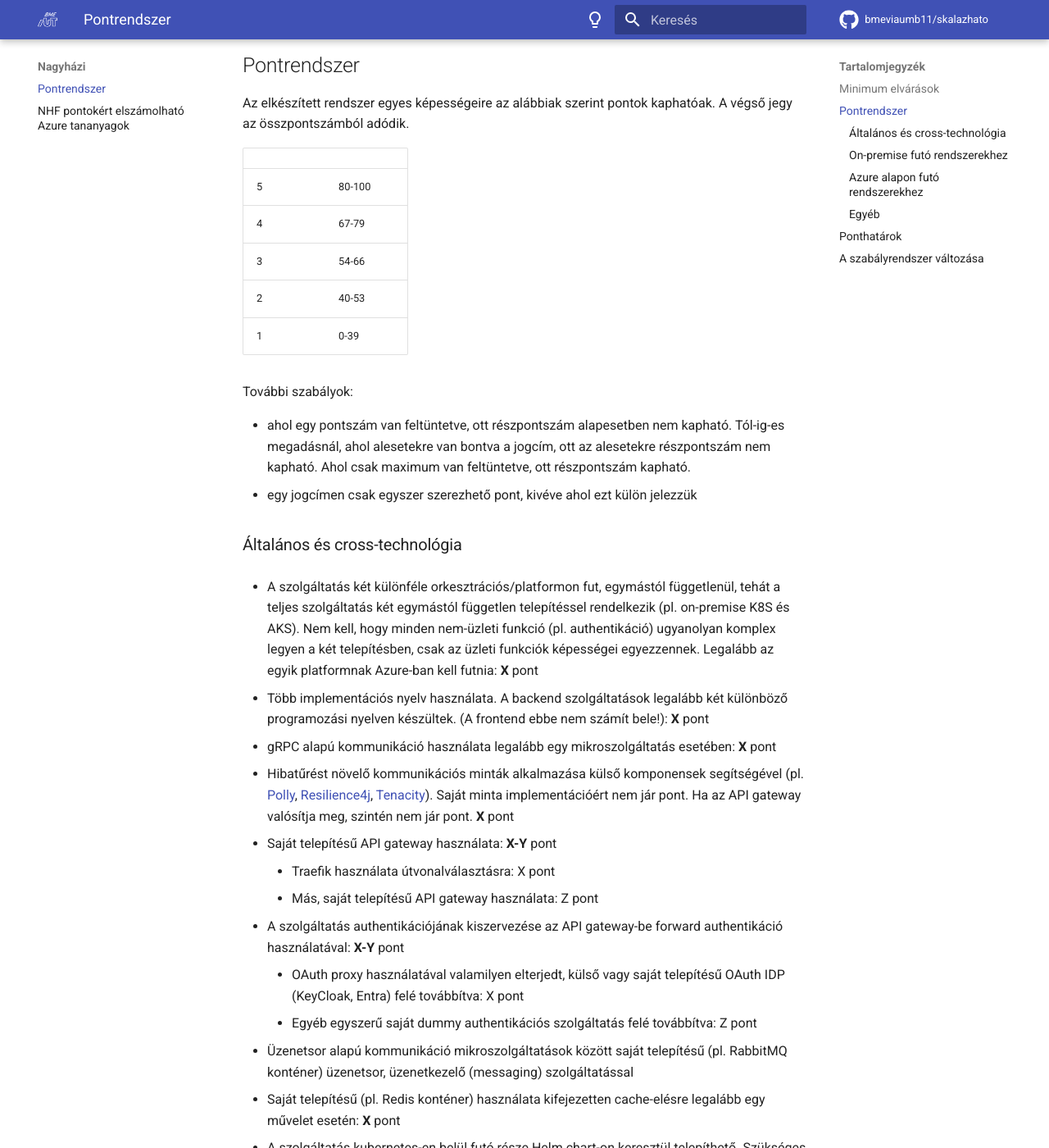
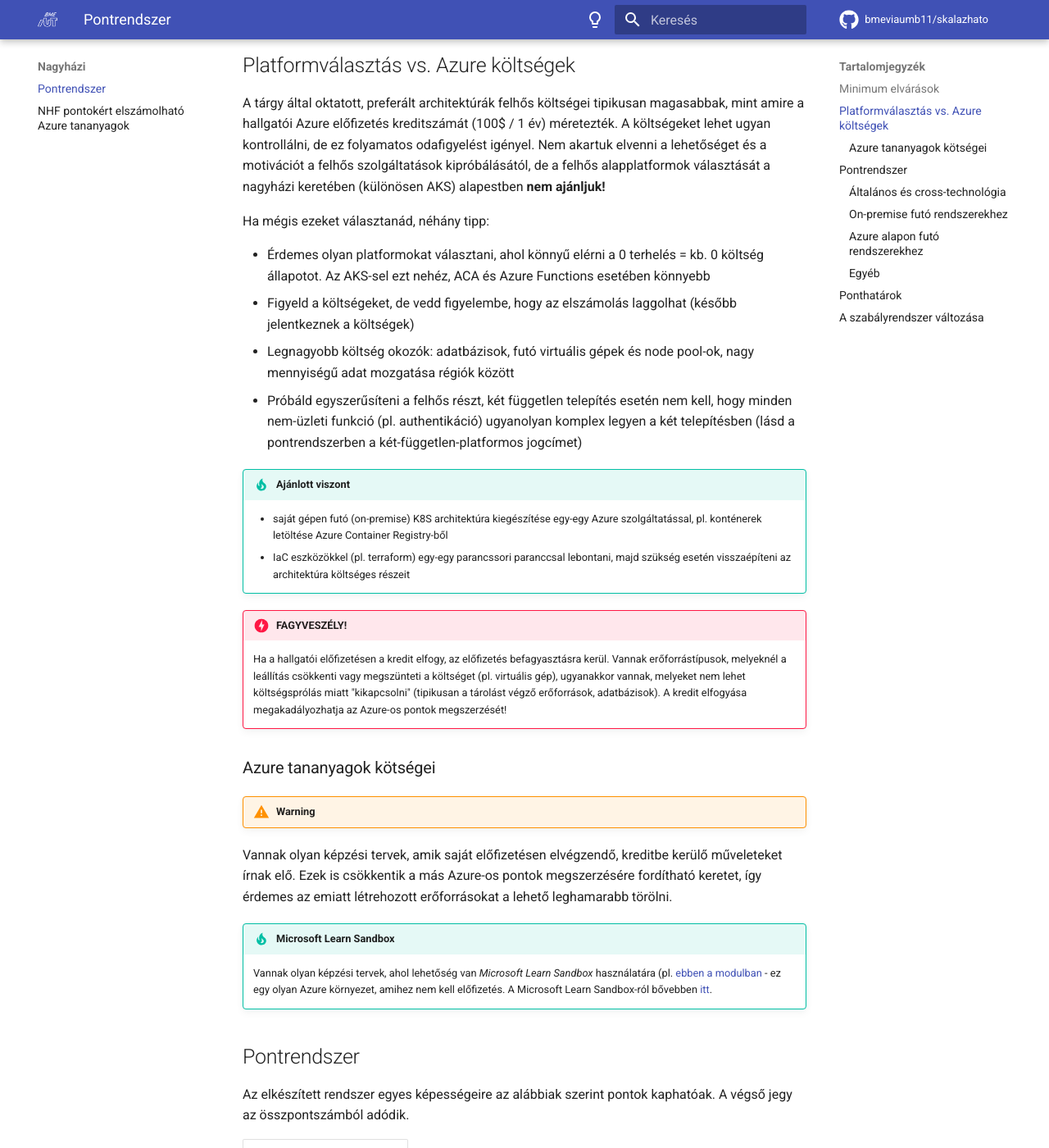
Before and after one commit to bmeviaumb11/skalazhato, an MkDocs documentation site: the page built from docs/homework/pontrendszer.md, in a window 1280 px wide and 1400 px high, scrolled down 1225 px. Shown: the whole window at 82% size. Built offline with MkDocs 1.6.1 and Material for MkDocs 9.7.7, drawn with Linux system fonts in a browser that asks for light colours; comment, search, counter and statistics services are not loaded; some of the changed text lies outside the part shown.

Commit message:
platform tips

```diff
--- a/docs/homework/pontrendszer.md
+++ b/docs/homework/pontrendszer.md
@@ -27,17 +27,45 @@
 
     Az órai demókban vagy mintaalkalmazásban megvalósított funkciók átvételéért pont nem adható, de azok tovább átdolgozhatóak saját implementációnak.
 
+## Platformválasztás vs. Azure költségek
+
+A tárgy által oktatott, preferált architektúrák felhős költségei tipikusan magasabbak, mint amire a hallgatói Azure előfizetés kreditszámát (100$ / 1 év) méretezték. A költségeket lehet ugyan kontrollálni, de ez folyamatos odafigyelést igényel. Nem akartuk elvenni a lehetőséget és a motivációt a felhős szolgáltatások kipróbálásától, de a felhős alapplatformok választását a nagyházi keretében (különösen AKS) alapestben **nem ajánljuk!**
+
+Ha mégis ezeket választanád, néhány tipp:
+
+- Érdemes olyan platformokat választani, ahol könnyű elérni a 0 terhelés = kb. 0 költség állapotot. Az AKS-sel ezt nehéz, ACA és Azure Functions esetében könnyebb
+- Figyeld a költségeket, de vedd figyelembe, hogy az elszámolás laggolhat (később jelentkeznek a költségek)
+- Legnagyobb költség okozók: adatbázisok, futó virtuális gépek és node pool-ok, nagy mennyiségű adat mozgatása régiók között
+- Próbáld egyszerűsíteni a felhős részt, két független telepítés esetén nem kell, hogy minden nem-üzleti funkció (pl. authentikáció) ugyanolyan komplex legyen a két telepítésben (lásd a pontrendszerben a két-független-platformos jogcímet)
+
+
+!!! tip "Ajánlott viszont"
+    - saját gépen futó (on-premise) K8S architektúra kiegészítése egy-egy Azure szolgáltatással, pl. konténerek letöltése Azure Container Registry-ből
+    - IaC eszközökkel (pl. terraform) egy-egy parancssori paranccsal lebontani, majd szükség esetén visszaépíteni az architektúra költséges részeit
+
+
+!!! danger "FAGYVESZÉLY!"
+    Ha a hallgatói előfizetésen a kredit elfogy, az előfizetés befagyasztásra kerül. Vannak erőforrástípusok, melyeknél a leállítás csökkenti vagy megszünteti a költséget (pl. virtuális gép), ugyanakkor vannak, melyeket nem lehet költségsprólás miatt "kikapcsolni" (tipikusan a tárolást végző erőforrások, adatbázisok). A kredit elfogyása megakadályozhatja az Azure-os pontok megszerzését!
+
+### Azure tananyagok kötségei
+
+!!! warning
+   Vannak olyan képzési tervek, amik saját előfizetésen elvégzendő, kreditbe kerülő műveleteket írnak elő. Ezek is csökkentik a más Azure-os pontok megszerzésére fordítható keretet, így érdemes az emiatt létrehozott erőforrásokat a lehető leghamarabb törölni.
+
+!!! tip "Microsoft Learn Sandbox"
+    Vannak olyan képzési tervek, ahol lehetőség van *Microsoft Learn Sandbox* használatára (pl. [ebben a modulban](https://learn.microsoft.com/en-us/training/modules/chain-azure-functions-data-using-bindings/3-explore-input-and-output-binding-types-portal-lab?pivots=javascript) - ez egy olyan Azure környezet, amihez nem kell előfizetés. A Microsoft Learn Sandbox-ról bővebben [itt](https://learn.microsoft.com/en-us/learn/support/faq?pivots=sandbox).
+
 ## Pontrendszer
 
 Az elkészített rendszer egyes képességeire az alábbiak szerint pontok kaphatóak. A végső jegy az összpontszámból adódik.
 
-|   |        |
-|---|--------|
-| 5 | 80-100 |
-| 4 | 67-79  |
-| 3 | 54-66  |
-| 2 | 40-53  |
-| 1 | 0-39   |
+| Jegy  | Pont   |
+|-------|--------|
+| 5     | 80-100 |
+| 4     | 67-79  |
+| 3     | 54-66  |
+| 2     | 40-53  |
+| 1     | 0-39   |
 
 További szabályok:
 
@@ -46,23 +74,28 @@
 
 ### Általános és cross-technológia
 
-- A szolgáltatás két különféle orkesztrációs/platformon fut, egymástól függetlenül, tehát a teljes szolgáltatás két egymástól független telepítéssel rendelkezik (pl. on-premise K8S és AKS). Nem kell, hogy minden nem-üzleti funkció (pl. authentikáció) ugyanolyan komplex legyen a két telepítésben, csak az üzleti funkciók képességei egyezzennek. Legalább az egyik platformnak Azure-ban kell futnia: **X** pont
+- A szolgáltatás két különféle orkesztrációs/platformon fut, egymástól függetlenül, tehát a teljes szolgáltatás két egymástól független telepítéssel rendelkezik (pl. on-premise K8S és AKS). Nem kell, hogy minden nem-üzleti funkció (pl. authentikáció) ugyanolyan komplex legyen a két telepítésben, csak az üzleti funkciók képességei egyezzennek. Legalább az egyik platformnak Azure-ban kell futnia: **20** pont
 
-- Több implementációs nyelv használata. A backend szolgáltatások legalább két különböző programozási nyelven készültek. (A frontend ebbe nem számít bele!): **X** pont
+- IaC (terraform, Bicep - *ez Azure-only!*, stb.) eszközzel legalább az üzleti funkciókat futtató architektúrarész (K8S / AKS / Azure Function App platform) felépítése és lebontása. A visszaépítés végén az alkalmazásnak működnie kell, nem elég például egy üres AKS-t visszaépíteni. Védésen nem kell demózni (sokáig tartana), de platformonként egy felépítésről és egy lebontásról egy-egy kimeneti naplót be kell tudni mutatni. **7**-**10** pont
 
-- gRPC alapú kommunikáció használata legalább egy mikroszolgáltatás esetében: **X** pont
+    - egyik platform telepítés (pl. Azure-os) felépítése-lebontása 7 pont
+    - mindkét platform felépítése-lebontása 10 pont
+
+- Több implementációs nyelv használata. A backend szolgáltatások legalább két különböző programozási nyelven készültek. (A frontend ebbe nem számít bele!): **5** pont
+
+- gRPC alapú kommunikáció használata legalább egy mikroszolgáltatás esetében: **7** pont
 
 - Hibatűrést növelő kommunikációs minták alkalmazása külső komponensek segítségével (pl. [Polly](https://www.pollydocs.org/), [Resilience4j](https://github.com/resilience4j/resilience4j), [Tenacity](https://github.com/jd/tenacity)). Saját minta implementációért nem jár pont. Ha az API gateway valósítja meg, szintén nem jár pont. **X** pont
 
-- Saját telepítésű API gateway használata: **X-Y** pont
+- Saját telepítésű API gateway használata. Csak az [itt felsorolt](https://gateway-api.sigs.k8s.io/implementations/) implementációk számítanak: **X-Y** pont
 
     - Traefik használata útvonalválasztásra: X pont
     - Más, saját telepítésű API gateway használata: Z pont
 
-- A szolgáltatás authentikációjának kiszervezése az API gateway-be forward authentikáció használatával: **X-Y** pont
+- A szolgáltatás authentikációjának kiszervezése API gateway-be  (csak az [itt felsorolt](https://gateway-api.sigs.k8s.io/implementations/) API gateway implementációk számítanak) forward authentikáció használatával: **7-12** pont
 
-    - OAuth proxy használatával valamilyen elterjedt, külső vagy saját telepítésű OAuth IDP (KeyCloak, Entra) felé továbbítva: X pont
-    - Egyéb egyszerű saját dummy authentikációs szolgáltatás felé továbbítva: Z pont
+    - OAuth proxy használatával valamilyen elterjedt, külső vagy saját telepítésű OAuth IDP (pl. KeyCloak, Entra) felé továbbítva: 12 pont
+    - Egyéb egyszerű saját dummy authentikációs szolgáltatás felé továbbítva: 7 pont
 
 - Üzenetsor alapú kommunikáció mikroszolgáltatások között saját telepítésű (pl. RabbitMQ konténer) üzenetsor, üzenetkezelő (messaging) szolgáltatással
 
@@ -165,21 +198,21 @@
     - Kétféle telemetria: **Y** pont
     - Háromféle telemetria: **Z** pont
 
-- [*Azure Chaos Studio*](https://learn.microsoft.com/en-us/azure/chaos-studio/) használata káosz teszt futtatására: **X** pont
+- [*Azure Chaos Studio*](https://learn.microsoft.com/en-us/azure/chaos-studio/) használata káosz teszt futtatására: **7** pont
 
-- Tartós tár, például Azure Disk, Azure Files csatolása AKS, ACA klaszterbe vagy [Azure Function-be](https://learn.microsoft.com/en-us/azure/azure-functions/storage-considerations?tabs=azure-cli#mount-file-shares): **X** pont
+- Tartós tár, például Azure Disk, Azure Files csatolása AKS, ACA klaszterbe vagy [Azure Function-be](https://learn.microsoft.com/en-us/azure/azure-functions/storage-considerations?tabs=azure-cli#mount-file-shares): **5** pont
 
-- [*Durable Functions*](https://learn.microsoft.com/en-us/azure/azure-functions/durable/durable-functions-overview) használata mikroszolgáltatások orkesztrációjára Azure Functions platformon: **X** pont
+- [*Durable Functions*](https://learn.microsoft.com/en-us/azure/azure-functions/durable/durable-functions-overview) használata mikroszolgáltatások orkesztrációjára Azure Functions platformon: **5** pont
 
 ### Egyéb
 
-- A minimum elvárásokat teljesítő rendszer **24** pontot ér
+- A minimum elvárásokat teljesítő rendszer: **24** pont
 
 - Minden félévközi házi feladat (6 db.) teljesítése. Nem arányosítható - csak akkor adható, ha *minden* házi teljesített: **6** pont
 
 - Azure tananyagok elsajátítása, kizárólag a [külön leírt követelmények](mslearning.md) szerint: max. **24** pont
 
-- Visszacsatolás. A véglegesített pontrendszer vagy tananyag javítása, bővítése, módosítása pull request-tel. Helyesírási hiba is lehet, de az oktatók döntenek, hogy pontot ér-e a módosítás. Többször is megszerezhető. **X-Y** pont, összesen max. **Z** pont
+- Visszacsatolás. A véglegesített pontrendszer vagy tananyag javítása, bővítése, módosítása pull request-tel. Helyesírási hiba is lehet, de az oktatók döntenek, hogy pontot ér-e a módosítás. Többször is megszerezhető. **0-2** pont, összesen max. **6** pont
 
 ## Ponthatárok
 
```
Also changed, not shown: other parts of docs/homework/pontrendszer.md (+10 -10 lines), docs/homework/mslearning.md (+1 -1 lines).
